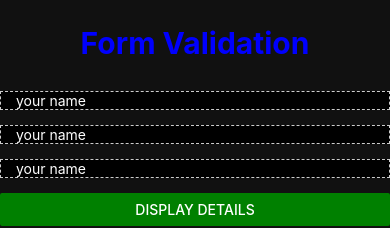
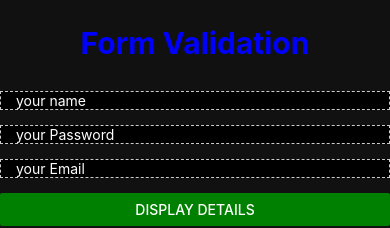
Before and after one commit to shabbirkhanpathan/TestingReact, a React Native app: screen / in a window 390 px wide. Shown: the top 228 px of the page. Built offline with nearby package versions, Linux system fonts and the light colour scheme.

Commit message:
formValidation

```diff
--- a/App.js
+++ b/App.js
@@ -18,9 +18,9 @@ function App() {
     <SafeAreaView style={styles.container}>
       <Text style={styles.text}>Form Validation</Text>
       <TextInput style={styles.textInput} placeholder="your name" onChangeText={(text) => setName(text)} value={name} />
-      <TextInput style={styles.textInput} placeholder="your name" onChangeText={(text) => setPass(text)} secureTextEntry={true} value={pass} />
-      <TextInput style={styles.textInput} placeholder="your name" onChangeText={(text) => setEmail(text)} value={email} />
-      <View style={{ marginBottom: 10 }}>
+      <TextInput style={styles.textInput} placeholder="your Password" onChangeText={(text) => setPass(text)} secureTextEntry={true} value={pass} />
+      <TextInput style={styles.textInput} placeholder="your Email" onChangeText={(text) => setEmail(text)} value={email} />
+      <View style={{ marginBottom: 10,}}>
         <Button title="Display Details" color={"green"} onPress={() => setDisplay(true)} />
       </View>
 
@@ -28,7 +28,7 @@ function App() {
       {
         display ?
           <View>
-            <Text>{name}</Text><Text>{pass}</Text><Text>{email}</Text>
+            <Text style={styles.detail}>{name}</Text><Text style={styles.detail}>{pass}</Text><Text style={styles.detail}>{email}</Text>
           </View> : null
       }
     </SafeAreaView>
@@ -41,6 +41,7 @@ const styles = StyleSheet.create({
     paddingHorizontal: 10,
     backgroundColor:"#111",
     paddingTop:25,
+    color:"#fff"
   },
   text: {
     fontSize: 30,
@@ -59,6 +60,13 @@ const styles = StyleSheet.create({
     paddingHorizontal: 15,
     maxHeight:50,
     borderStyle:"dashed"
+  },
+  detail: {
+    color:"#fff"
+  },
+  button: {
+    height: 70,
+    marginTop:20
   }
 })
 export default App;
```
